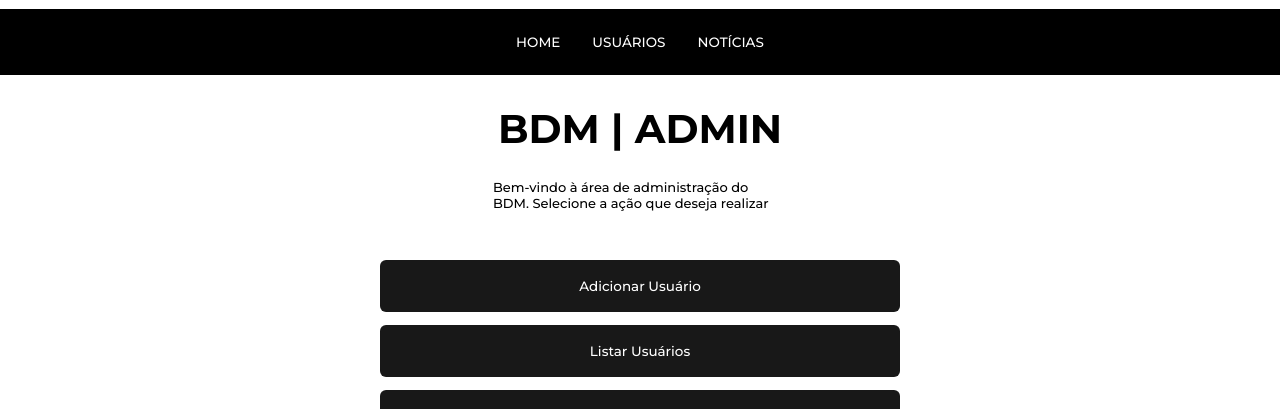
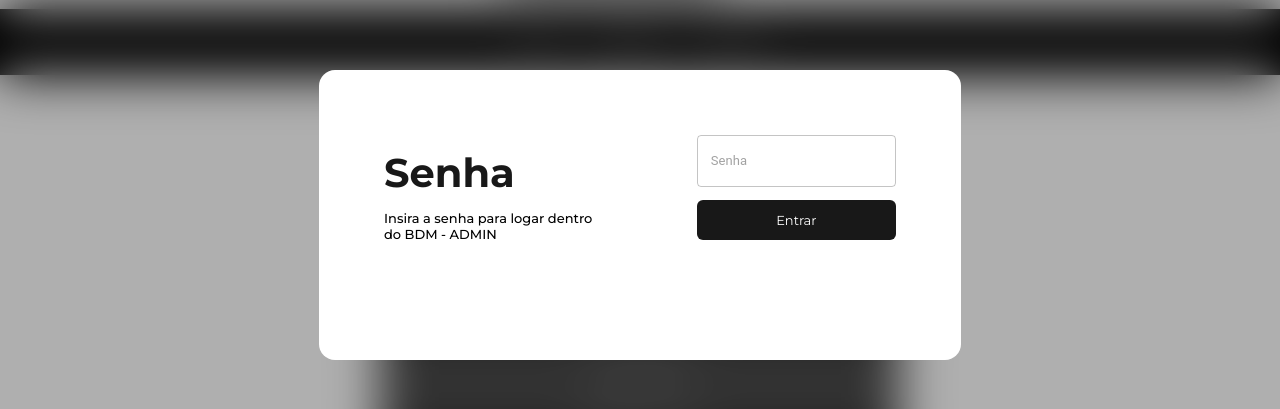
Before and after one commit to gedaijef/bdm-admin, a React (Create React App) app: page / in a window 1280 px wide. Shown: the part 185-594 px from the top of the page. Built offline with nearby package versions, Linux system fonts and the light colour scheme.

Commit message:
Adicionando pedidos do Grilo

```diff
--- a/src/Components/App/App.js
+++ b/src/Components/App/App.js
@@ -9,11 +9,13 @@ import Home from "../Home/Home"
 import DeleteUser from "../DeleteUser/DeleteUser";
 import TradingView from "../TradingView/TradingView";
 import SearchUser from "../SearchUser/SearchUser"
+import Login from "../Login/Login"
 
 function App() {
   return (
     <Router>
       <div>
+        <Login/>
         <Header />
         <Menu />
         <Routes>
--- /dev/null
+++ b/src/Components/Login/Login.js
@@ -0,0 +1,71 @@
+import React, { useState, useEffect } from "react";
+import style from "./Login.module.css";
+import { login } from "../../Utils/scriptConexao";
+import TextField from "@mui/material/TextField";
+
+const LoginOverlay = () => {
+  const [password, setPassword] = useState("");
+  const [responseMessage, setResponseMessage] = useState("");
+  const [isLoggedIn, setIsLoggedIn] = useState(false);
+
+  useEffect(() => {
+    // Verifica se há uma entrada de login no localStorage ao carregar o componente
+    const userLoggedIn = localStorage.getItem("userLoggedIn");
+    if (userLoggedIn === "true") {
+      setIsLoggedIn(true); // Oculte o login se o usuário já tiver logado anteriormente
+    }
+  }, []);
+
+  const handleLogin = async (event) => {
+    event.preventDefault();
+    try {
+      const response = await login(password);
+      const result = await response.json();
+
+      if (response.status === 202) {
+        setIsLoggedIn(true);
+        localStorage.setItem("userLoggedIn", "true"); // Armazena o estado de login no localStorage
+      } else {
+        setResponseMessage(result.error || result.message);
+      }
+    } catch (error) {
+      setResponseMessage("Ocorreu um erro. Tente novamente.");
+    }
+  };
+
+  if (isLoggedIn) {
+    return null; // Oculta o componente de login se o usuário estiver logado
+  }
+
+  return (
+    <div id="loginOverlay" className={style.loginOverlay}>
+      <div className={style.loginContainer}>
+        <div className={style.login}>
+          <div>
+            <h2 className={style.titulo}>Senha</h2>
+            <p className={style.legenda}>
+              Insira a senha para logar dentro do BDM - ADMIN
+            </p>
+          </div>
+          <form className={style.form} onSubmit={handleLogin}>
+            <TextField
+              placeholder="Senha"
+              variant="outlined"
+              className={style.inputs}
+              fullWidth
+              onChange={(e) => setPassword(e.target.value)}
+              value={password}
+              type="password"
+            />
+            <button type="submit" className={style.button}>
+              Entrar
+            </button>
+          </form>
+        </div>
+        {responseMessage && <p className={style.error}>{responseMessage}</p>}
+      </div>
+    </div>
+  );
+};
+
+export default LoginOverlay;
--- /dev/null
+++ b/src/Components/Login/Login.module.css
@@ -0,0 +1,60 @@
+.loginOverlay {
+    z-index: 4;
+    position: fixed;
+    top: 0;
+    left: 0;
+    width: 100vw;
+    height: 100vh;
+    display: block;
+    background-color: #00000050;
+    backdrop-filter: blur(25px);
+    display: flex;
+    justify-content: center;
+    align-items: center;
+  }
+
+  .titulo{
+    color: #181818;
+  }
+
+  .inputs{
+    margin: 0;
+    padding: 0;
+    background-color: white;
+    border-radius: 4px;
+    width: 100%;
+  }
+
+  .legenda{
+    width: 70%;
+  }
+
+  .form{
+    display: flex;
+    flex-direction: column;
+    gap: 1rem;
+  }
+
+  .button{
+    height: 40px;
+  }
+
+  .login{
+    display: flex;
+  }
+
+  .loginContainer {
+    display: flex;
+    flex-direction: column;
+    align-items: center;
+    padding: 5rem;
+    width: 40%;
+    height: 20%;
+    background-color: #ffffff;
+    border-radius: 16px;
+  }
+
+  .error {
+    color: red;
+    display: block;
+  }
--- a/src/Components/Menu/Menu.module.css
+++ b/src/Components/Menu/Menu.module.css
@@ -49,7 +49,7 @@ a {
     background-color: #181818;
     min-width: 160px;
     box-shadow: 6px 6px 25px #000000;
-    z-index: 1;
+    z-index: 3;
     flex-direction: column;
 }
 
--- a/src/Components/Noticias/Noticias.js
+++ b/src/Components/Noticias/Noticias.js
@@ -154,7 +154,7 @@ const Noticias = () => {
                       fontWeight: 700,
                     },
                     "&.Mui-selected:hover": {
-                      backgroundColor: "#292929",
+                      backgroundColor: "#444444",
                       color: "#ffffff",
                       fontWeight: 700,
                     },
--- a/src/Components/SearchUser/SearchUser.js
+++ b/src/Components/SearchUser/SearchUser.js
@@ -37,6 +37,13 @@ const SearchUser = () => {
       /^(\d{2})(\d{2})(\d{5})(\d{4})$/,
       "+$1($2)$3-$4"
     );
+    return formatado;
+  };
+
+  const formatadorCategorias = (categorias) => {
+    if (!categorias) return "Não especificado";
+    const espaço = categorias.replace(',',`, \n`)
+    const formatado = espaço.slice(0, espaço.lastIndexOf(',')) + ' e' + espaço.slice(espaço.lastIndexOf(',') + 1);
     return formatado;
   };
 
@@ -103,6 +110,10 @@ const SearchUser = () => {
                       <h3>Cargo: </h3>
                       <p>{user.position || "Não especificado"}</p>
                     </div>
+                    <div className={style.campo}>
+                      <h3>Categorias: </h3>
+                      <p>{formatadorCategorias(user.concat_categories) || "Não especificado"}</p>
+                    </div>
                   </div>
                   <div className={style.container_button}></div>
                 </div>
--- a/src/Components/SearchUser/SearchUser.module.css
+++ b/src/Components/SearchUser/SearchUser.module.css
@@ -73,7 +73,6 @@ label {
 
 * {
     border-radius: 0;
-    font-size: 13px;
     padding: 0;
     margin: 0;
     font-family: "Montserrat", sans-serif
--- a/src/Components/UserManager/UserManager.js
+++ b/src/Components/UserManager/UserManager.js
@@ -37,7 +37,9 @@ const UserManager = () => {
       try {
         const resultado = await listCategories();
         setCategorias(
-          resultado.map((item) => ({ value: item.id, label: item.name }))
+          resultado
+            .filter((item) => item.id !== 8 && item.id !== 9) // Filtra categorias com id 8 e 9
+            .map((item) => ({ value: item.id, label: item.name }))
         );
       } catch (error) {
         console.error("Erro ao carregar categorias:", error);
@@ -45,6 +47,7 @@ const UserManager = () => {
     };
     fetchCategorias();
   }, []);
+
 
   const handleSelectChange = (event) => {
     setSelectedCategorias(event.target.value);
@@ -222,7 +225,7 @@ const UserManager = () => {
                         fontWeight: 700,
                       },
                       "&.Mui-selected:hover": {
-                        backgroundColor: "#292929",
+                        backgroundColor: "#444444",
                         color: "#ffffff",
                         fontWeight: 700,
                       },
--- a/src/Components/UserManager/UserManager.module.css
+++ b/src/Components/UserManager/UserManager.module.css
@@ -3,6 +3,7 @@
     flex-direction: column;
     margin-bottom: 1rem;
     width: 45%;
+    gap: 1px
 }
 
 .buttonContainer {
@@ -15,15 +16,21 @@
 }
 
 .row {
-    gap: 10px;
+    gap: 24px;
     display: flex;
     width: 100%;
     justify-content: center;
 }
 
 .inputs{
+    margin: 0;
+    padding: 0;
     background-color: white;
     border-radius: 4px;
+}
+
+.inputs .MuiInputBase-root{
+    margin: 0;
 }
 
 .form {
@@ -42,7 +49,6 @@ label {
 
 * {
     border-radius: 0;
-    font-size: 13px;
     padding: 0;
     margin: 0;
     font-family: "Montserrat", sans-serif
@@ -98,6 +104,7 @@ option {
 }
 
 .btn_avancar {
+    margin: 16px;
     display: flex;
     align-items: center;
     width: 50%;
--- a/src/Utils/scriptConexao.js
+++ b/src/Utils/scriptConexao.js
@@ -1,4 +1,13 @@
-export async function addUser(name, phone, email, profession, cpf, categorias,empresa,data_nascimento) {
+export async function addUser(
+  name,
+  phone,
+  email,
+  profession,
+  cpf,
+  categorias,
+  empresa,
+  data_nascimento
+) {
   // const url = new URL("http://localhost:3001/client/addCliente");
   const url = new URL("https://bdm-back-end.onrender.com/client/addCliente");
 
@@ -89,7 +98,25 @@ export async function searchAllClients(){
     method: "GET",
     headers: {
       "Content-Type": "application/json",
-    }
+    },
+  });
+
+  return response;
+}
+
+export async function login(password) {
+  // const url = new URL("http://localhost:3001/client/login");
+  const url = new URL("https://bdm-back-end.onrender.com/client/login");
+  const body = {
+    password: password
+  };
+
+  const response = await fetch(url, {
+    method: "POST",
+    headers: {
+      "Content-Type": "application/json",
+    },
+    body: JSON.stringify(body),
   });
 
   return response;
```
